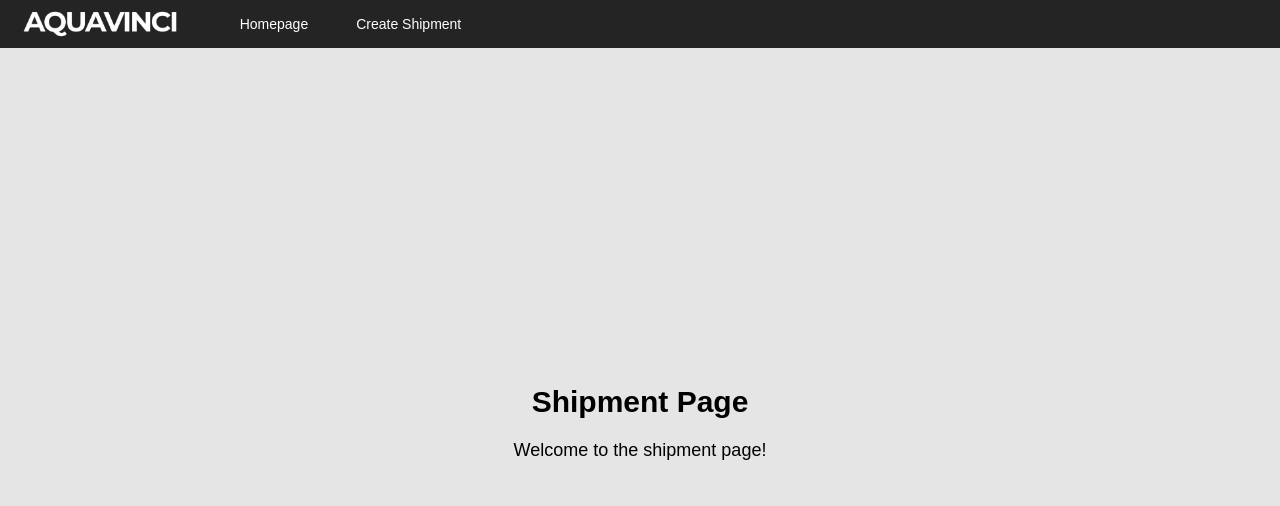
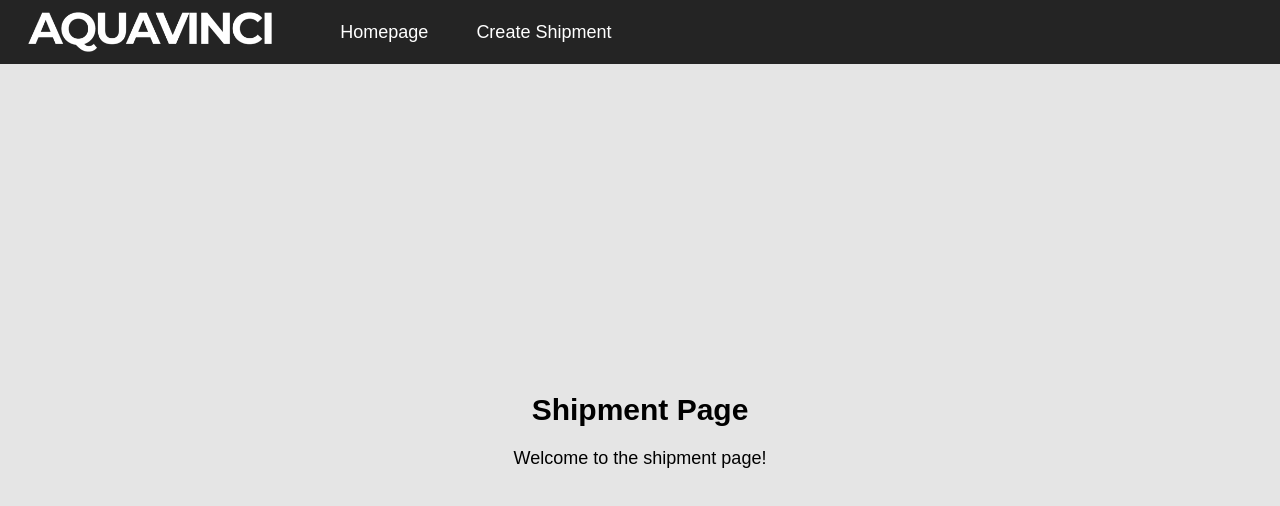
Before and after one commit to AlketKuehne/aquavinci, a Next.js app: page /shipment in a window 1280 px wide. Shown: the top 506 px of the page. Built offline with nearby package versions, Linux system fonts and the light colour scheme.

Commit message:
edited the bar

```diff
--- a/app/shipment/page.tsx
+++ b/app/shipment/page.tsx
@@ -6,16 +6,18 @@ export default function ShipmentPage() {
     <div className="flex flex-col items-center min-h-screen">
 
       {/* Navigation Bar */}
-      <nav className="w-full h-12 bg-[#242424] flex items-center px-4">
-        {/* Logo (ganz links) */}
-        <Image src="/logoname.png" alt="Logo" width={100} height={40} className="h-10 w-auto" />
+      <nav className="w-full h-16 bg-[#242424] flex items-center px-4">
+        {/* Klickbares Logo für die Homepage */}
+        <Link href="/">
+          <Image src="/logoname.png" alt="Logo" width={120} height={64} className="h-16 w-auto cursor-pointer" />
+        </Link>
 
         {/* Navigation Links */}
-        <div className="flex ml-8">
-          <Link href="/" className="flex items-center px-6 text-sm text-white hover:bg-gray-600 h-full">
+        <div className="flex ml-8 h-full">
+          <Link href="/" className="flex items-center justify-center px-6 text-lg text-white hover:bg-gray-600 h-full">
             Homepage
           </Link>
-          <Link href="/shipment" className="flex items-center px-6 text-sm text-white hover:bg-gray-600 h-full">
+          <Link href="/shipment" className="flex items-center justify-center px-6 text-lg text-white hover:bg-gray-600 h-full">
             Create Shipment
           </Link>
         </div>
```
